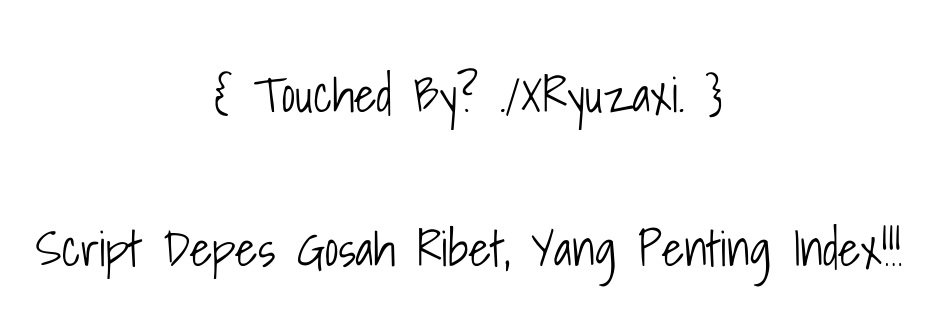
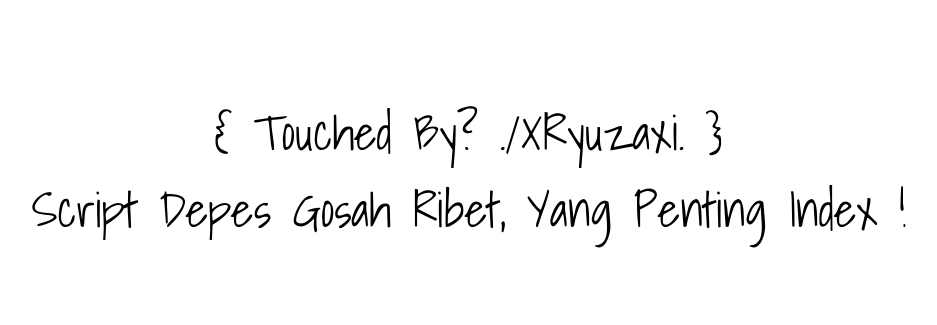
Before and after one commit to XRyuzaxi/mert.metivier.fr, a plain HTML site: page index.html in a window 1280 px wide. Shown: the part 247-572 px from the top of the page, without its empty margins (171-1108 px from the left). Drawn offline with Linux system fonts and the light colour scheme; grey boxes are pictures that could not be loaded.

Commit message:
Update index.html

```diff
--- a/index.html
+++ b/index.html
@@ -1,2 +1,2 @@
-<html> <head> <title>Hacked By ./XRyuzaxi.</title><link rel="shorcut icon" href="https://thumbs.gfycat.com/BigheartedConfusedJunebug-size_restricted.gif"> <meta property="og:image" content="https://encrypted-tbn0.gstatic.com/images?q=tbn%3AANd9GcSNiMgSc8e4GdEYn3HBGKd26Bf-HI-bOFaHJA&usqp=CAU" "=""> <meta name="description" content="Sexy People"> <meta name="keywords" content="./XRyuzaxi."> <meta name="author" content="./XRyuzaxi."> </head><body bgcolor="white"><table width="100%" height="100%"><body><tr><td align="center"><link href="https://fonts.googleapis.com/css?family=Amatic+SC|Shadows+Into+Light&display=swap" rel="stylesheet"><center><br> <div style="text-align: center;"> </script><div> <div class="flex-center position-ref full-height"> <div class="content"> <embed src="https://k.top4top.io/m_1698rx7rb0.mp3" type="audio/mpeg" autostart="true" loop="true" height="0" width="0"><br><font face ="Amatic sc" font size ="8" font color="red"></font><br><font face ="Shadows Into Light" font size ="8" font color="black">{ Touched By? ./XRyuzaxi. }<br><br><font size="7">Script Depes Gosah Ribet, Yang Penting Index!!!<br><font color="white" size="5"></font> </font> </font> </div> </div>
+<html> <head> <title>Hacked By ./XRyuzaxi.</title><link rel="shorcut icon" href="https://thumbs.gfycat.com/BigheartedConfusedJunebug-size_restricted.gif"> <meta property="og:image" content="https://encrypted-tbn0.gstatic.com/images?q=tbn%3AANd9GcSNiMgSc8e4GdEYn3HBGKd26Bf-HI-bOFaHJA&usqp=CAU" "=""> <meta name="description" content="Sexy People"> <meta name="keywords" content="./XRyuzaxi."> <meta name="author" content="./XRyuzaxi."> </head><body bgcolor="white"><table width="100%" height="100%"><body><tr><td align="center"><link href="https://fonts.googleapis.com/css?family=Amatic+SC|Shadows+Into+Light&display=swap" rel="stylesheet"><center><br> <div style="text-align: center;"> </script><div> <div class="flex-center position-ref full-height"> <div class="content"> <embed src="https://k.top4top.io/m_1698rx7rb0.mp3" type="audio/mpeg" autostart="true" loop="true" height="0" width="0"><br><font face ="Amatic sc" font size ="8" font color="red"></font><br><font face ="Shadows Into Light" font size ="8" font color="black">{ Touched By? ./XRyuzaxi. }<br><font size="7">Script Depes Gosah Ribet, Yang Penting Index !<br><font color="white" size="5"></font> </font> </font> </div> </div>
  </body> </html>
```
